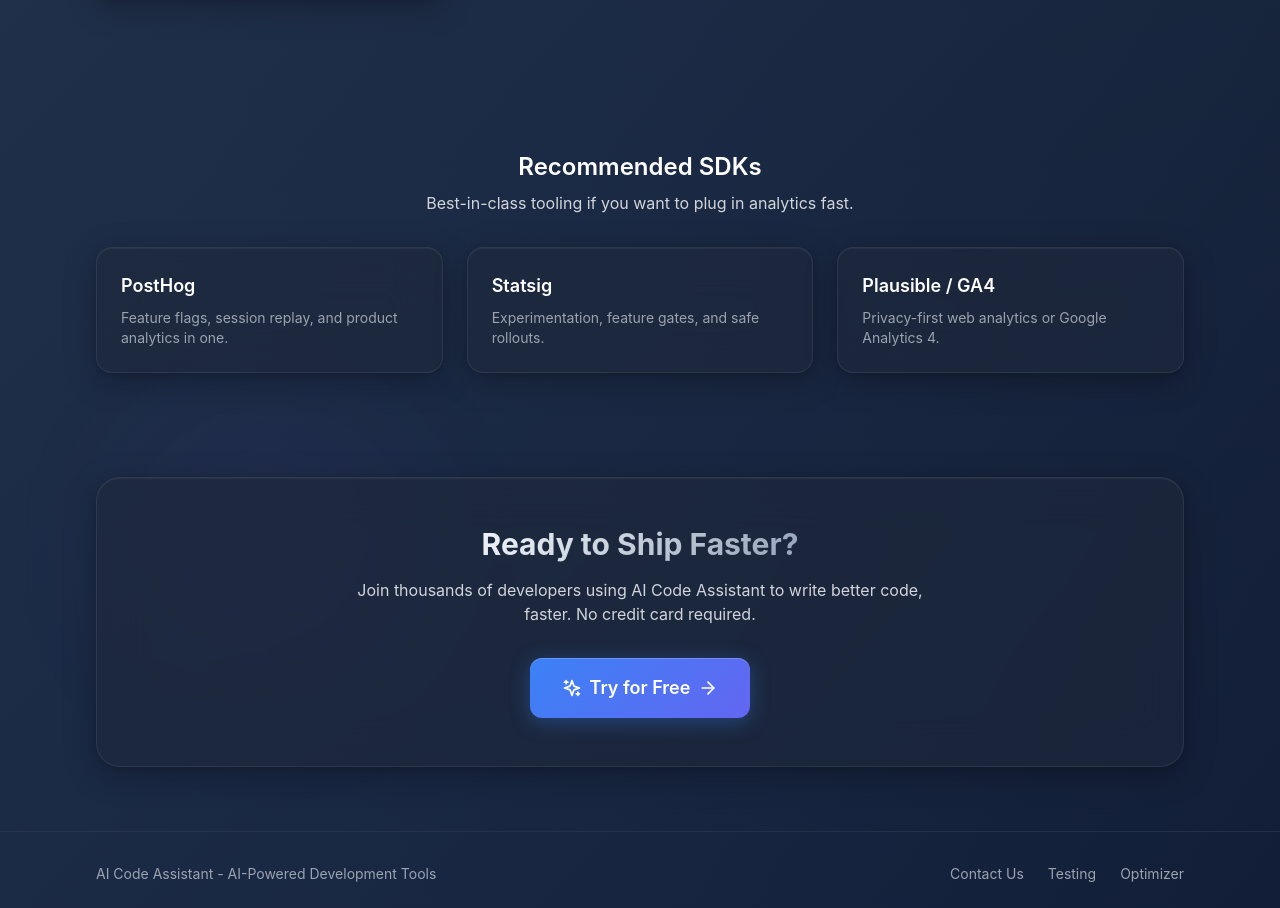
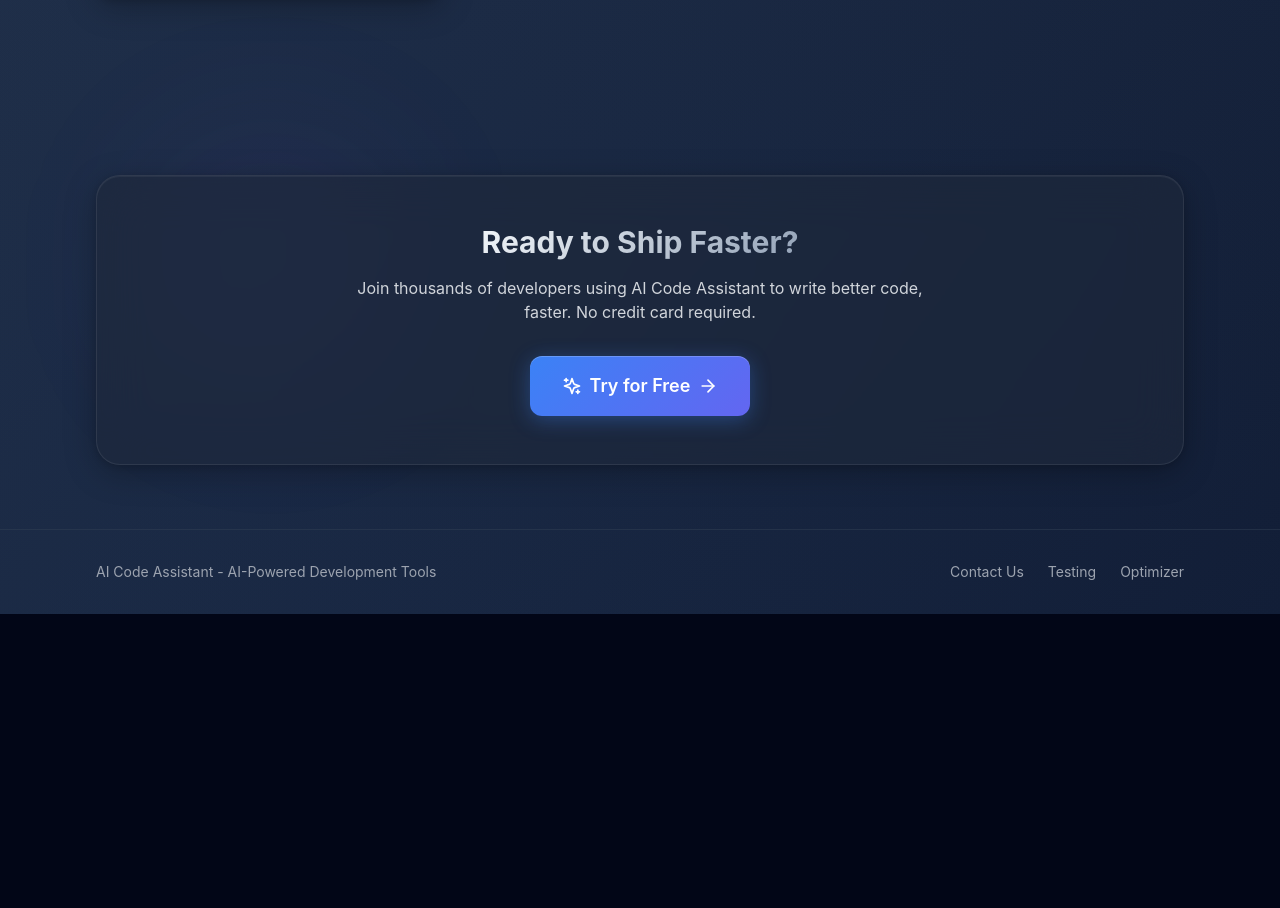
Before and after one commit to Amulyakantamneni/CodeAssistant, a Next.js app in the folder frontend/: page / in a window 1280 px wide. Shown: the part 2379-3287 px from the top of the page. After the commit the page ends 2993 px from the top, so only its background shows below. Built offline with nearby package versions, Linux system fonts and the light colour scheme.

Commit message:
Update page.tsx

```diff
--- a/frontend/app/page.tsx
+++ b/frontend/app/page.tsx
@@ -42,20 +42,6 @@ const HOME_FUNCTIONALITIES = [
   'Integrate tools, manage APIs, and monitor performance.',
 ];
 
-const RECOMMENDED_SDKS = [
-  {
-    name: 'PostHog',
-    description: 'Feature flags, session replay, and product analytics in one.',
-  },
-  {
-    name: 'Statsig',
-    description: 'Experimentation, feature gates, and safe rollouts.',
-  },
-  {
-    name: 'Plausible / GA4',
-    description: 'Privacy-first web analytics or Google Analytics 4.',
-  },
-];
 
 export default function HomePage() {
   return (
@@ -232,36 +218,6 @@ export default function HomePage() {
             <FeatureGrid />
           </section>
 
-          {/* Recommended Tooling */}
-          <motion.section
-            className="py-10"
-            variants={itemVariants}
-            initial="hidden"
-            whileInView="visible"
-            viewport={{ once: true }}
-          >
-            <div className="text-center mb-8">
-              <h3 className="text-2xl font-semibold text-gray-900 dark:text-white mb-2">
-                Recommended SDKs
-              </h3>
-              <p className="text-gray-600 dark:text-gray-300">
-                Best-in-class tooling if you want to plug in analytics fast.
-              </p>
-            </div>
-            <div className="grid grid-cols-1 md:grid-cols-3 gap-6">
-              {RECOMMENDED_SDKS.map((sdk) => (
-                <div key={sdk.name} className="glass-card rounded-2xl p-6">
-                  <h4 className="text-lg font-semibold text-gray-900 dark:text-white mb-2">
-                    {sdk.name}
-                  </h4>
-                  <p className="text-sm text-gray-600 dark:text-gray-400">
-                    {sdk.description}
-                  </p>
-                </div>
-              ))}
-            </div>
-          </motion.section>
-
           {/* Bottom CTA Section */}
           <motion.section
             className="py-16 text-center"
```
